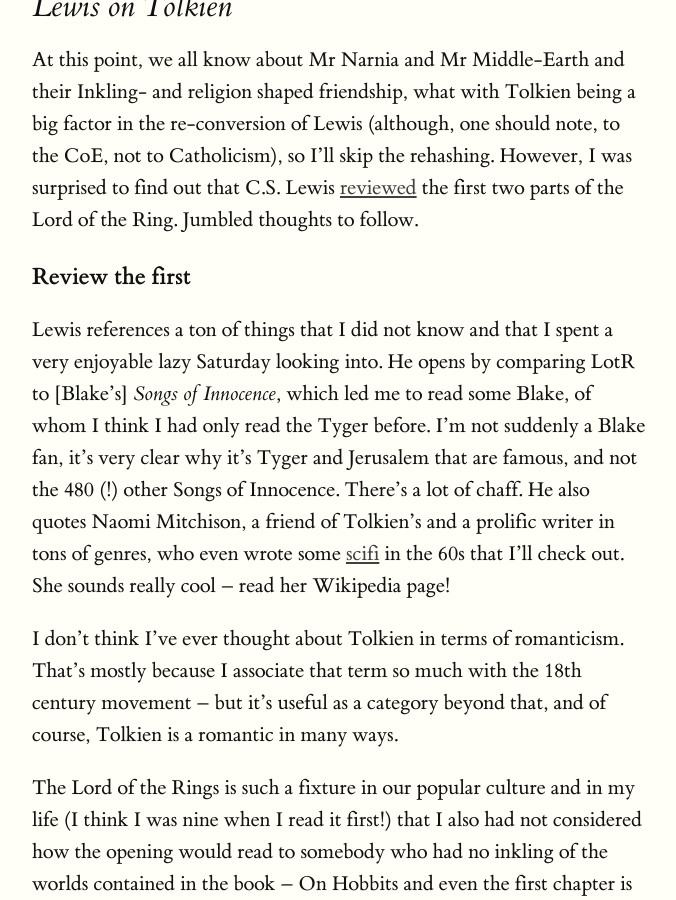
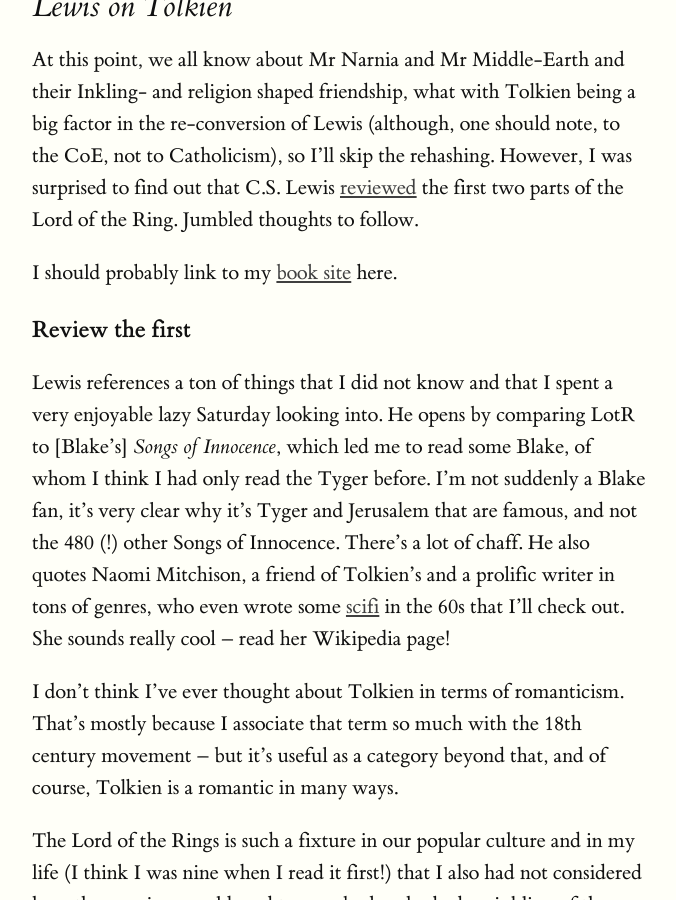
Before and after one commit to rixx/ramble, a Jekyll site: the page built from _posts/2023-04-29-lewis-tolkien.md, in a window 1280 px wide and 900 px high, scrolled down 799 px. Shown: the whole window, without its empty margins (128-804 px from the left). Built offline with Jekyll 4.4.1, drawn with Linux system fonts in a browser that asks for light colours.

Commit message:
Link book site

```diff
--- a/_posts/2023-04-29-lewis-tolkien.md
+++ b/_posts/2023-04-29-lewis-tolkien.md
@@ -20,6 +20,8 @@
 Catholicism), so I'll skip the rehashing. However, I was surprised to find out that C.S. Lewis
 [reviewed](https://epistleofdude.wordpress.com/2018/11/17/c-s-lewis-reviews-the-lord-of-the-rings/) the first two parts
 of the Lord of the Ring. Jumbled thoughts to follow.
+
+I should probably link to my [book site](https://books.rixx.de/j-r-r-tolkien/the-lord-of-the-rings/) here.
 
 ### Review the first
 
```
